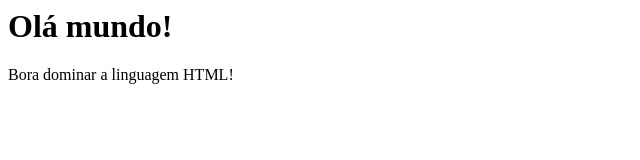
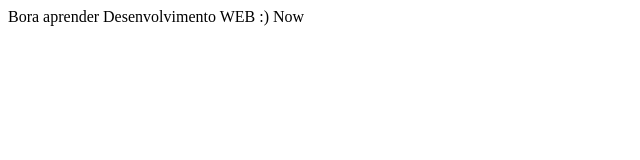
Before and after one commit to wromanov/fullstack-onebitcode, a plain HTML site: page Fundamentos/index.html in a window 1280 px wide. Shown: the whole page, without its empty margins (0-640 px from the left). Drawn offline with Linux system fonts and the light colour scheme.

Commit message:
atualizando

```diff
--- a/Fundamentos/index.html
+++ b/Fundamentos/index.html
@@ -1,10 +1,13 @@
-<html>
+<!doctype html>
+<html lang="en">
 <head>
-  <title>Aprendendo HTML</title>
+    <meta charset="UTF-8">
+    <meta name="viewport"
+          content="width=device-width, user-scalable=no, initial-scale=1.0, maximum-scale=1.0, minimum-scale=1.0">
+    <meta http-equiv="X-UA-Compatible" content="ie=edge">
+    <title>Aprendendo HTML</title>
 </head>
-
-<h1>Olá mundo!</h1>
-Bora dominar a linguagem HTML!
-
-
+<body>
+Bora aprender Desenvolvimento WEB :) Now
+</body>
 </html>
```
